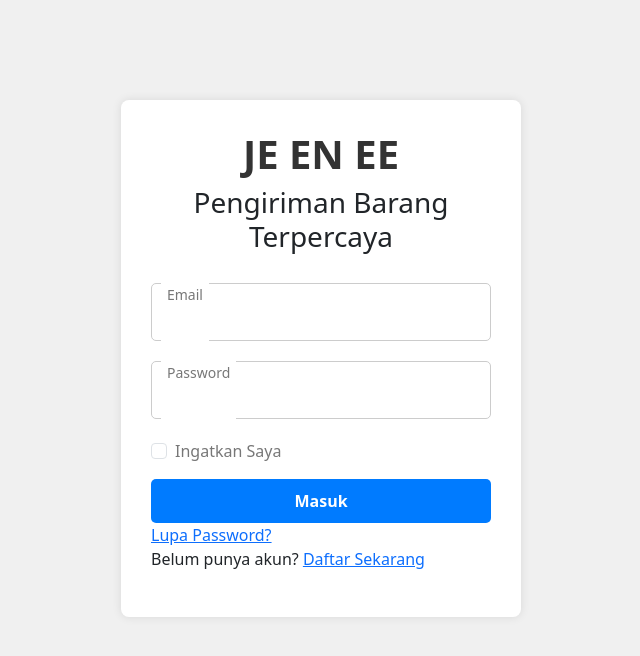
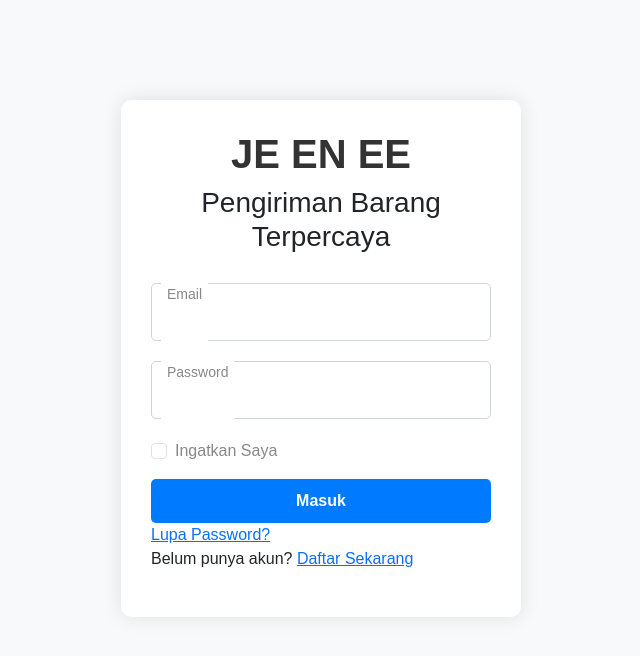
Before and after one commit to Sarjimaxwin/Aplikasi-Pengiriman-Barangs, a PHP site: page / in a window 1280 px wide. Shown: the top 656 px of the page, without its empty margins (319-959 px from the left). Run offline with PHP 8.4, Linux system fonts and the light colour scheme.

Commit message:
Upindex.php

```diff
--- a/index.php
+++ b/index.php
@@ -35,7 +35,7 @@ if (isset($_POST['submit'])) {
 <head>
     <meta charset="UTF-8">
     <meta name="viewport" content="width=device-width, initial-scale=1.0">
-    <title>JE EN EE - Login</title>
+    <title>Login - JE EN EE</title>
     <!-- Bootstrap CSS -->
     <link href="https://cdn.jsdelivr.net/npm/bootstrap@5.3.2/dist/css/bootstrap.min.css" rel="stylesheet">
     <!-- Bootstrap Icons CSS -->
@@ -43,16 +43,17 @@ if (isset($_POST['submit'])) {
     <!-- Custom CSS -->
     <style>
         body {
-            background-color: #f0f0f0;
+            background-color: #f8f9fa;
+            font-family: 'Source Sans Pro', sans-serif;
         }
 
         .login-container {
             max-width: 400px;
             margin: 0 auto;
             padding: 30px;
-            background: #fff;
-            border-radius: 8px;
-            box-shadow: 0px 0px 10px rgba(0, 0, 0, 0.1);
+            background: #ffffff;
+            border-radius: 10px;
+            box-shadow: 0px 0px 20px rgba(0, 0, 0, 0.1);
             margin-top: 100px;
         }
 
@@ -63,7 +64,7 @@ if (isset($_POST['submit'])) {
 
         .login-title h1 {
             font-weight: bold;
-            color: #333;
+            color: #333333;
         }
 
         .login-form .form-floating {
@@ -74,7 +75,7 @@ if (isset($_POST['submit'])) {
         .login-form .form-floating input {
             width: 100%;
             padding: 10px;
-            border: 1px solid #ccc;
+            border: 1px solid #ced4da;
             border-radius: 5px;
         }
 
@@ -83,8 +84,8 @@ if (isset($_POST['submit'])) {
             top: 50%;
             left: 10px;
             transform: translateY(-50%);
-            color: #777;
-            background-color: #fff;
+            color: #888888;
+            background-color: #ffffff;
             padding: 0 5px;
             font-size: 14px;
             pointer-events: none;
@@ -97,8 +98,8 @@ if (isset($_POST['submit'])) {
             left: 0;
             transform: translateY(-30%);
             font-size: 12px;
-            color: #333;
-            background: #fff;
+            color: #333333;
+            background: #ffffff;
             padding: 0 5px;
         }
 
@@ -116,7 +117,7 @@ if (isset($_POST['submit'])) {
         }
 
         .login-form .form-check-label {
-            color: #777;
+            color: #888888;
         }
 
         .login-form .forgot-password {
@@ -125,7 +126,7 @@ if (isset($_POST['submit'])) {
         }
 
         .login-form .forgot-password a {
-            color: #777;
+            color: #888888;
         }
 
         .login-form .create-account {
```
